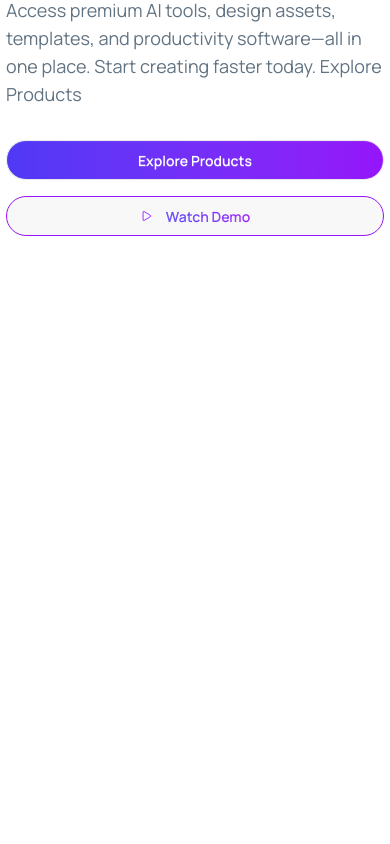
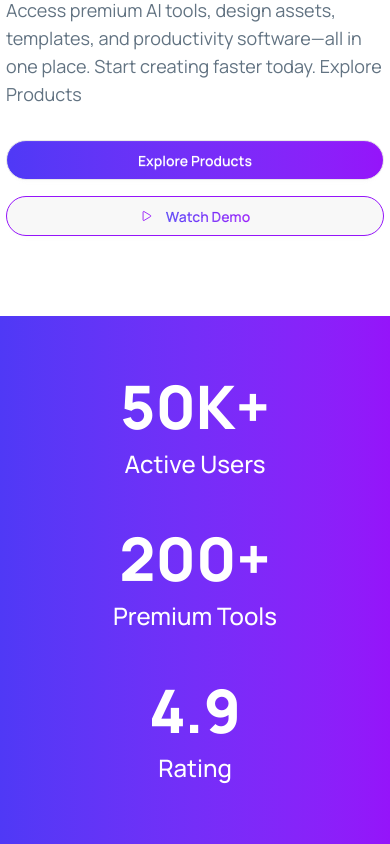
Before and after one commit to jubayer50/digiTools, a React (Vite) app: page / in a window 390 px wide. Shown: the part 842-1686 px from the top of the page. Before the commit the page ends 1078 px from the top, so only its background shows below. Built offline with nearby package versions, Linux system fonts and the light colour scheme.

Commit message:
Stats section design with responsived

```diff
--- a/src/App.jsx
+++ b/src/App.jsx
@@ -1,6 +1,7 @@
 import "./App.css";
 import Banner from "./Components/Banner/Banner";
 import NavBar from "./Components/NavBar/NavBar";
+import Stats from "./Components/Stats/Stats";
 
 function App() {
   return (
@@ -8,6 +9,8 @@ function App() {
       <NavBar></NavBar>
 
       <Banner></Banner>
+
+      <Stats></Stats>
     </>
   );
 }
--- /dev/null
+++ b/src/Components/Stats/Stats.jsx
@@ -0,0 +1,26 @@
+import React from "react";
+
+const Stats = () => {
+  return (
+    <div className="bg-linear-to-r from-[#4F39F6] to-[#9514FA] mt-20">
+      <div className="max-w-300 mx-auto flex flex-col md:flex-row gap-12 justify-between md:divide-x py-15 text-white">
+        <div className="text-center px-26">
+          <h2 className="text-6xl font-extrabold">50K+</h2>
+          <p className="text-2xl font-medium mt-3">Active Users</p>
+        </div>
+
+        <div className="text-center px-26">
+          <h2 className="text-6xl font-extrabold">200+</h2>
+          <p className="text-2xl font-medium mt-3">Premium Tools</p>
+        </div>
+
+        <div className=" text-center px-26">
+          <h2 className="text-6xl font-extrabold">4.9</h2>
+          <p className="text-2xl font-medium mt-3">Rating</p>
+        </div>
+      </div>
+    </div>
+  );
+};
+
+export default Stats;
```
